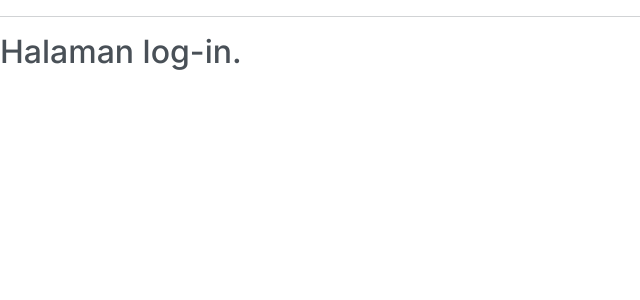
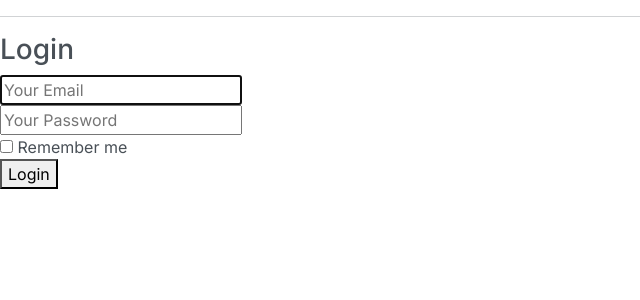
Before and after one commit to FadliAktsar/dashboard-in, a Flask app: template app/templates/auth/login.html in a window 1280 px wide. Shown: the part 67-367 px from the top of the page, without its empty margins (0-640 px from the left). Run offline with Flask 3, Linux system fonts and the light colour scheme; the template is opened without the code that fills it, so the values that code supplies are empty; some libraries are stand-ins or nearby versions.

Commit message:
update alamat form di file login.html & bikin logic di routes login

```diff
--- a/app/templates/auth/login.html
+++ b/app/templates/auth/login.html
@@ -1,7 +1,31 @@
 {%extends 'base.html'%}
+
 {% block title %} Login {% endblock %}
-{%block content%}
-    <div class="content">
-        <h2>Halaman log-in.</h2>
+
+{% block content %}
+<div class="column is-4 is-offset-4">
+    <h3 class="title">Login</h3>
+    <div class="box">
+        <form method="POST" action="{{ url_for('login.login') }}">
+            <div class="field">
+                <div class="control">
+                    <input class="input is-large" type="email" name="email" placeholder="Your Email" autofocus="">
+                </div>
+            </div>
+
+            <div class="field">
+                <div class="control">
+                    <input class="input is-large" type="password" name="password" placeholder="Your Password">
+                </div>
+            </div>
+            <div class="field">
+                <label class="checkbox">
+                    <input type="checkbox" name="remember">
+                    Remember me
+                </label>
+            </div>
+            <button class="button is-block is-info is-large is-fullwidth">Login</button>
+        </form>
     </div>
-{%endblock%}
+</div>
+{% endblock %}
```
Also changed, not shown: app/login/routes.py (+9 -23 lines).
